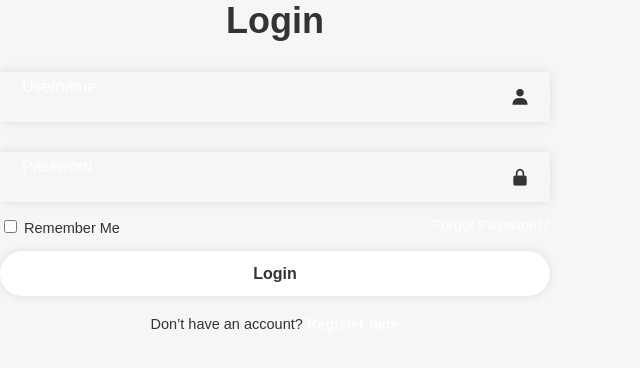
After one commit to rkondrat1/djangoPractice, a Django app: template users/templates/users/login.html in a window 1280 px wide. The commit adds this page. Shown: the top 368 px of the page, without its empty margins (0-640 px from the left). Run offline with Django 5.2, Linux system fonts and the light colour scheme; the template is opened without the code that fills it, so the values that code supplies are empty.

Commit message:
added in login modal content

```diff
--- a/restaurants/templates/restaurants/index.html
+++ b/restaurants/templates/restaurants/index.html
@@ -16,7 +16,7 @@
 <!-- login icon - onlick open up modal-->
 <div class="login-container">
   <a class="login-icon" onclick="openModal()">
-    <i class='bx bxs-user'></i>
+    <i class='bx bx-user' ></i>
   </a>
 </div>
 
--- a/static/css/custom.css
+++ b/static/css/custom.css
@@ -204,3 +204,107 @@ body {
   .close-modal:hover {
     color: black;
   }
+
+  /* ========================================
+   templates/components/modal.html
+   - login modal content
+======================================== */
+
+.login-wrapper {
+    max-height: 550px;
+    max-width: 550px;
+    z-index: 2000;
+}
+
+.login-wrapper h1{
+    font-size: 36px;
+    text-align: center;
+    z-index: 2000;
+}
+
+.login-wrapper .input-box{
+    position: relative;
+    width: 100%;
+    z-index: 2000;
+    height: 50px;
+    margin: 30px 0;
+    box-shadow: 0 0 10px rgb(0, 0, 0, .1);
+
+}
+
+.input-box input{
+    width: 100%;
+    height: 100%;
+    background: transparent;
+    border: none;
+    outline: none;
+    border: 2px solid rgb(255, 255, 255, .2);
+    border-radius: 40px;
+    font-size: 16px;
+    color: black;
+    padding: 0px 45px 20px 20px;
+
+}
+
+.input-box input::placeholder{
+    color: #ffff;
+}
+
+.input-box i {
+    position: absolute;
+    right: 20px;
+    top: 50%;
+    transform: translateY(-50%);
+    font-size: 20px;
+}
+
+.login-wrapper .remember-forgot{
+    display: flex;
+    justify-content: space-between ;
+    font-size: 14.5px;
+    margin: -15px 0 15px;
+}
+
+.remember-forgot label input {
+    accent-color: #fff;
+    margin-right: 3px;
+}
+
+.remember-forgot a {
+    color: #fff;
+    text-decoration: none;
+}
+
+.remember-forgot a:hover{
+    text-decoration: underline;
+}
+
+.login-wrapper .btn {
+    width: 100%;
+    height: 45px;
+    background: #ffff;
+    border: none;
+    outline: none;
+    border-radius: 40px;
+    box-shadow: 0 0 10px rgb(0, 0, 0, .1);
+    cursor: pointer;
+    font-size: 16px;
+    color: #333;
+    font-weight: 600;
+}
+
+.login-wrapper .register-link{
+    font-size: 14.5px;
+    text-align: center;
+    margin: 20px 0 15px;
+}
+
+.register-link p a {
+    color: #fff;
+    text-decoration: none;
+    font-weight: 600;
+}
+
+.register-link p a:hover{
+    text-decoration: underline;
+}
--- a/templates/components/modal.html
+++ b/templates/components/modal.html
@@ -1,6 +1,6 @@
 <div id="myModal" class="modal-overlay" style="display:none;">
   <div class="modal-content">
     <span class="close-modal" onclick="closeModal()">&times;</span>
-    <p>This is the modal content.</p>
+  {% include "users/login.html" %}
   </div>
 </div>
--- /dev/null
+++ b/users/templates/users/login.html
@@ -0,0 +1,31 @@
+{% load static %}
+
+<link rel="stylesheet" href="{% static 'css/custom.css' %}">
+<link href='https://unpkg.com/boxicons@2.1.4/css/boxicons.min.css' rel='stylesheet'>
+
+
+<form method="post" action="{% url 'index' %}">
+  {% csrf_token %}
+  <div class="login-wrapper">
+  <h1>Login</h1>
+  <div class="input-box">
+    <input type="text" name="username" placeholder="Username" required>
+    <i class='bx bxs-user'></i>
+  </div>
+  <div class="input-box">
+    <input type="password" name="password" placeholder="Password" required>
+    <i class='bx bxs-lock-alt'></i>
+  </div>
+
+  <div class="remember-forgot">
+    <label><input type="checkbox"> Remember Me</label>
+    <a href="#">Forgot Password?</a>
+  </div>
+
+  <button type="submit" class="btn">Login</button>
+  <div class="register-link">
+    <p>Don’t have an account? <a href="#" onclick="loadModalContent('signup')">Register here</a></p>
+  </div>
+  </div>
+
+</form>
```
Also changed, not shown: restaurants/views.py (+13 -0 lines), static/css/login.css (deleted, +0 -118 lines), templates/layout.html (+3 -7 lines), users/templates/login.html (deleted, +0 -36 lines), users/templates/users/signup.html (added, +21 -0 lines), users/templates/signup.html (deleted), users/templates/users/favorites.html (added), users/templates/users/profile.html (added).
